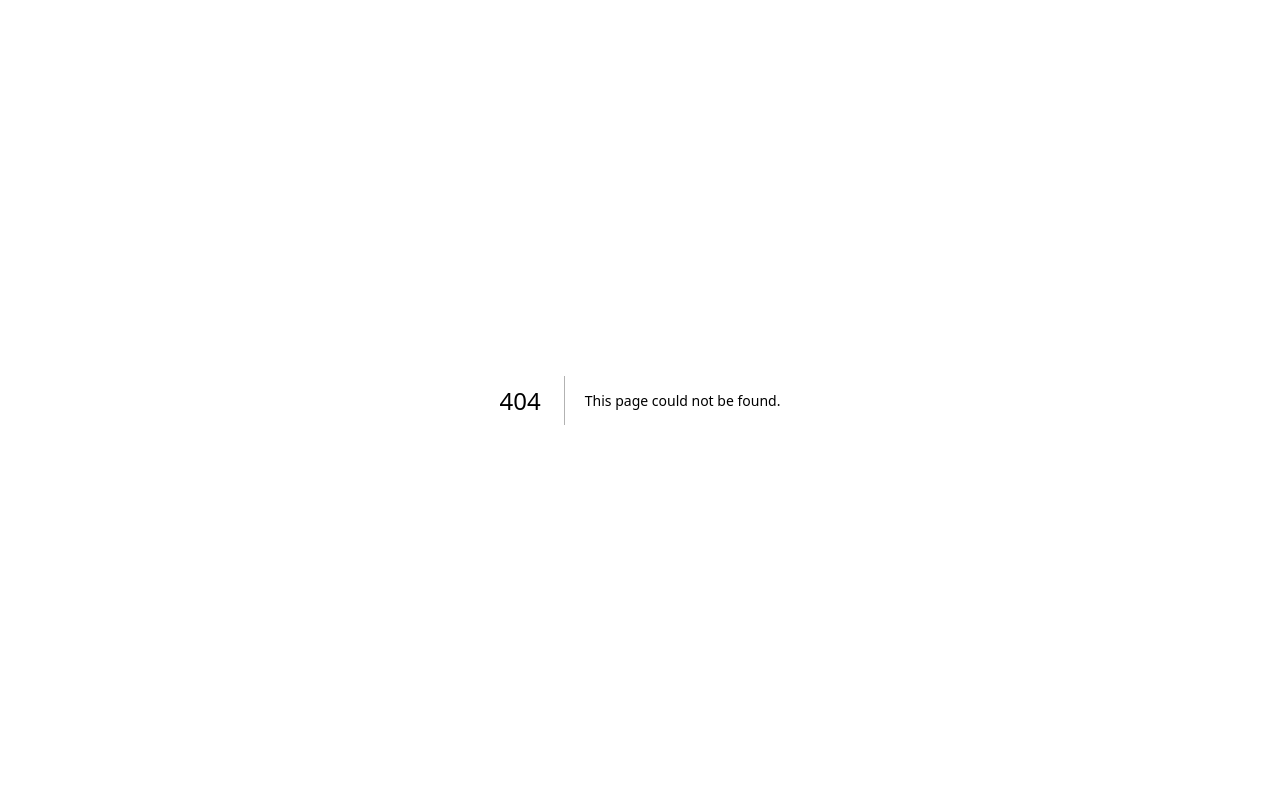
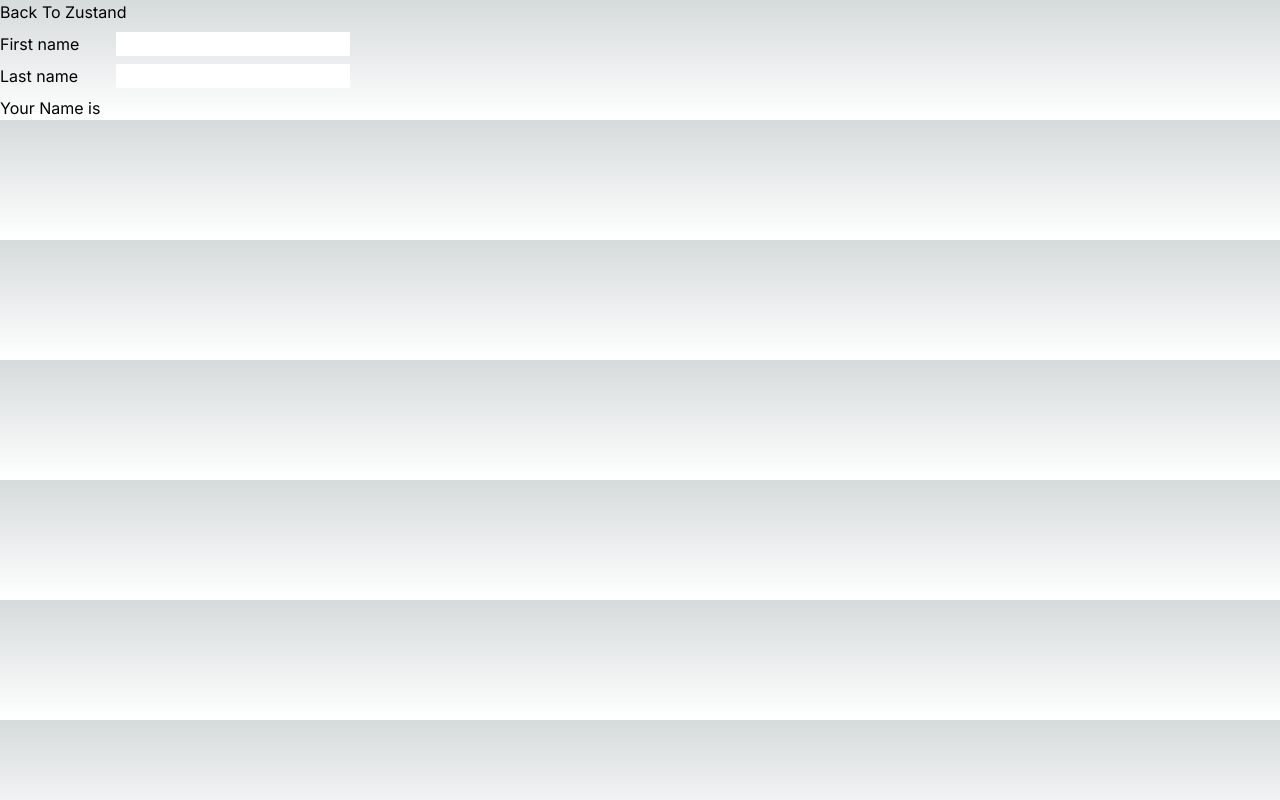
Before and after one commit to codewithhridoy/next-rest-prisma-zod-zustand, a Next.js app: page /zustand/person in a window 1280 px wide. Before the commit this address had no page. Built offline with nearby package versions, Linux system fonts and the light colour scheme.

Commit message:
feat: zustand demo

```diff
--- a/package.json
+++ b/package.json
@@ -13,7 +13,8 @@
     "clsx": "^2.1.0",
     "next": "14.0.4",
     "react": "^18",
-    "react-dom": "^18"
+    "react-dom": "^18",
+    "zustand": "^4.5.2"
   },
   "devDependencies": {
     "@prisma/client": "^5.8.1",
--- a/src/app/page.tsx
+++ b/src/app/page.tsx
@@ -1,7 +1,6 @@
 import React from 'react'
 import Link from 'next/link'
 import { BlurImage } from '@/v1/@core'
-import Image from 'next/image'
 
 const LinkClasses = 'border-b-2 border-blue-500 text-blue-500 hover:text-blue-700 hover:border-blue-700'
 
@@ -19,7 +18,7 @@ const Home = () => {
           <Link href={'#'} className={LinkClasses}>
             Zod
           </Link>
-          <Link href={'#'} className={LinkClasses}>
+          <Link href={'/zustand'} className={LinkClasses}>
             Zustand
           </Link>
           <Link href={'#'} className={LinkClasses}>
--- /dev/null
+++ b/src/app/zustand/counter/page.tsx
@@ -0,0 +1,31 @@
+'use client'
+import { useCounterStore } from '@/v1/hooks/zustand'
+import Link from 'next/link'
+
+const Counter = () => {
+  const { count, incrementCount, decrementCount, resetCount } = useCounterStore()
+
+  return (
+    <>
+      <div>
+        <Link href='/zustand'>Back To Zustand</Link>
+
+        <div className='flex gap-2 my-2'>
+          <button onClick={incrementCount} className='border px-2 rounded'>
+            Increment
+          </button>
+          <button onClick={decrementCount} className='border px-2 rounded'>
+            Decrement
+          </button>
+          <button onClick={resetCount} className='border px-2 rounded'>
+            Reset
+          </button>
+        </div>
+
+        <p>Count: {count}</p>
+      </div>
+    </>
+  )
+}
+
+export default Counter
--- /dev/null
+++ b/src/app/zustand/page.tsx
@@ -0,0 +1,13 @@
+import Link from 'next/link'
+
+const Zustand = () => {
+  return (
+    <div className='mt-6 flex justify-center gap-4'>
+      <Link href='/'>Back To Home</Link>
+      <Link href='/zustand/person'>Person</Link>
+      <Link href='/zustand/counter'>Counter</Link>
+    </div>
+  )
+}
+
+export default Zustand
--- /dev/null
+++ b/src/app/zustand/person/page.tsx
@@ -0,0 +1,38 @@
+'use client'
+import { usePersonStore } from '@/v1/hooks/zustand'
+import Link from 'next/link'
+
+const Person = () => {
+  const { firstName, lastName, updateFirstName, updateLastName } = usePersonStore()
+
+  return (
+    <>
+      <Link href='/zustand'>Back To Zustand</Link>
+      <div className='flex gap-2 items-center my-2'>
+        <label className='w-[100px]' htmlFor='firstName'>
+          First name
+        </label>
+        <input
+          id='firstName'
+          className='text-black ml-2'
+          onChange={e => updateFirstName(e.currentTarget.value)}
+          value={firstName}
+        />
+      </div>
+      <div className='flex gap-2 items-center mb-2'>
+        <label className='w-[100px]' htmlFor='lastName'>
+          Last name
+        </label>
+        <input
+          id='lastName'
+          className='text-black ml-2'
+          value={lastName}
+          onChange={e => updateLastName(e.currentTarget.value)}
+        />
+      </div>
+      Your Name is {firstName} {lastName}
+    </>
+  )
+}
+
+export default Person
--- /dev/null
+++ b/src/v1/hooks/zustand/index.ts
@@ -0,0 +1,2 @@
+export * from './use-person-store'
+export * from './use-counter-store'
--- /dev/null
+++ b/src/v1/hooks/zustand/use-counter-store.ts
@@ -0,0 +1,18 @@
+import { create } from 'zustand'
+
+type State = {
+  count: number
+}
+
+type Action = {
+  incrementCount: () => void
+  decrementCount: () => void
+  resetCount: () => void
+}
+
+export const useCounterStore = create<State & Action>(set => ({
+  count: 0,
+  incrementCount: () => set(state => ({ count: state.count + 1 })),
+  decrementCount: () => set(state => ({ count: state.count - 1 })),
+  resetCount: () => set({ count: 0 })
+}))
--- /dev/null
+++ b/src/v1/hooks/zustand/use-person-store.ts
@@ -0,0 +1,18 @@
+import { create } from 'zustand'
+
+type State = {
+  firstName: string
+  lastName: string
+}
+
+type Action = {
+  updateFirstName: (firstName: State['firstName']) => void
+  updateLastName: (lastName: State['lastName']) => void
+}
+
+export const usePersonStore = create<State & Action>(set => ({
+  firstName: '',
+  lastName: '',
+  updateFirstName: firstName => set(() => ({ firstName: firstName })),
+  updateLastName: lastName => set(() => ({ lastName: lastName }))
+}))
```
